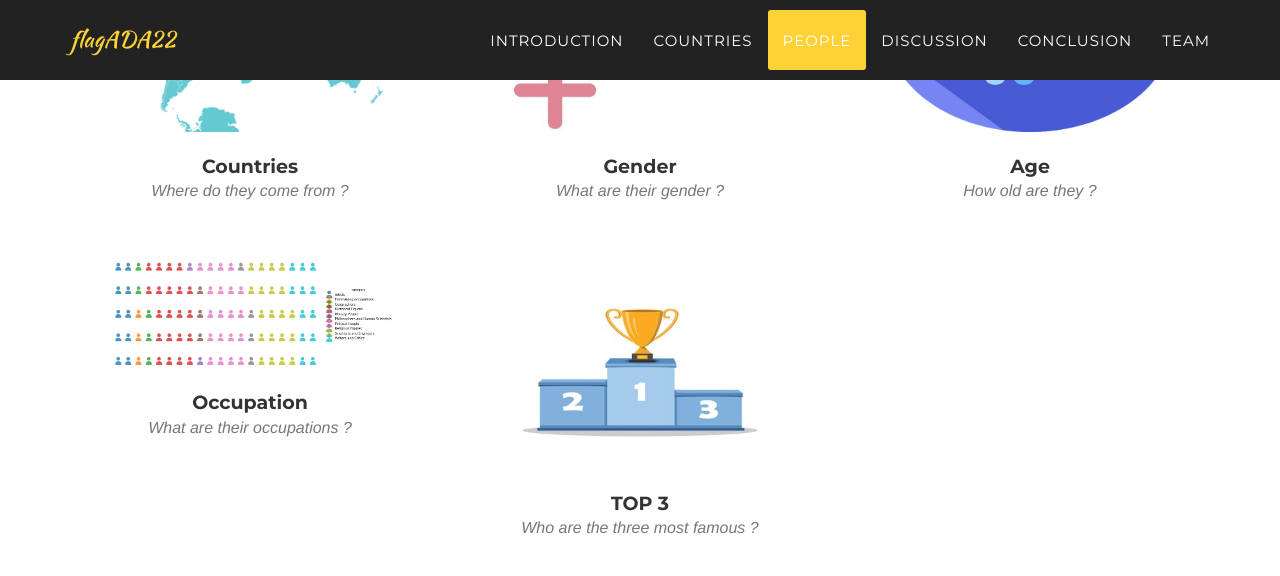
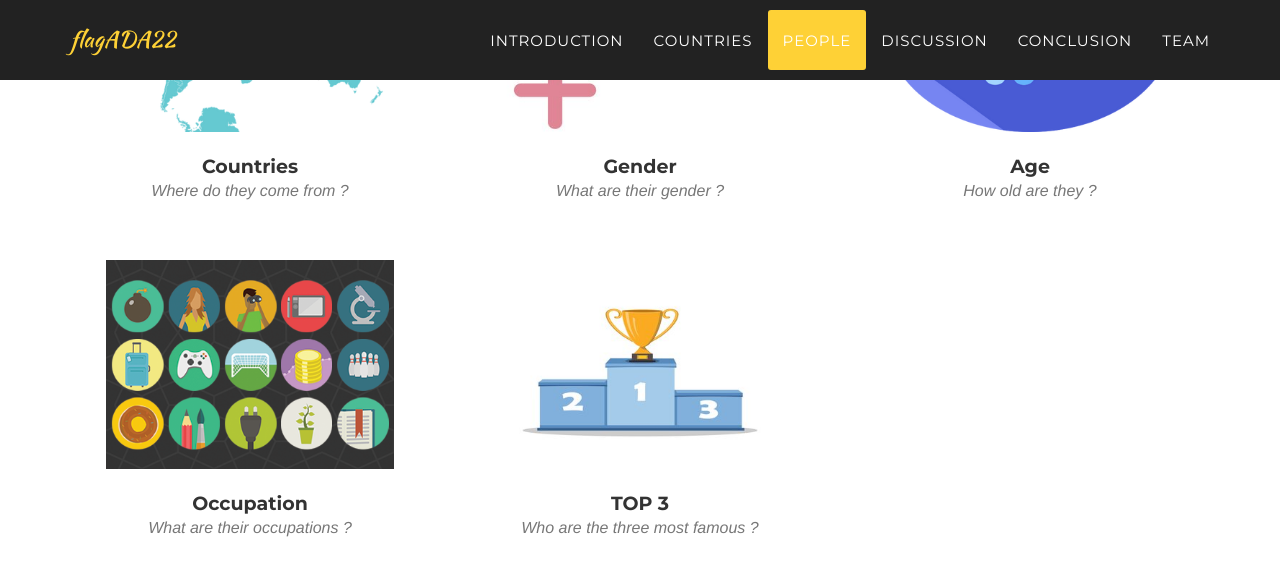
Before and after one commit to fbarde/ADA_Data_Story, a Jekyll site: the page built from index.html, in a window 1280 px wide and 900 px high, scrolled down 4661 px. Shown: the top 576 px of the window. Built offline with Jekyll 4.4.1, drawn with Linux system fonts in a browser that asks for light colours; some web fonts are replaced.

Commit message:
Add plot

```diff
--- a/_posts/2014-07-15-project-4.markdown
+++ b/_posts/2014-07-15-project-4.markdown
@@ -4,8 +4,8 @@
 layout: default
 modal-id: 4
 #date: 2014-07-15
-img: treehouse.png
-thumbnail: Village_ppl100_category.png
+img: Village_ppl100_category.png
+thumbnail: roundicons-thumbnail.png
 alt: image-alt
 #project-date: April 2014
 #client: Start Bootstrap
```
